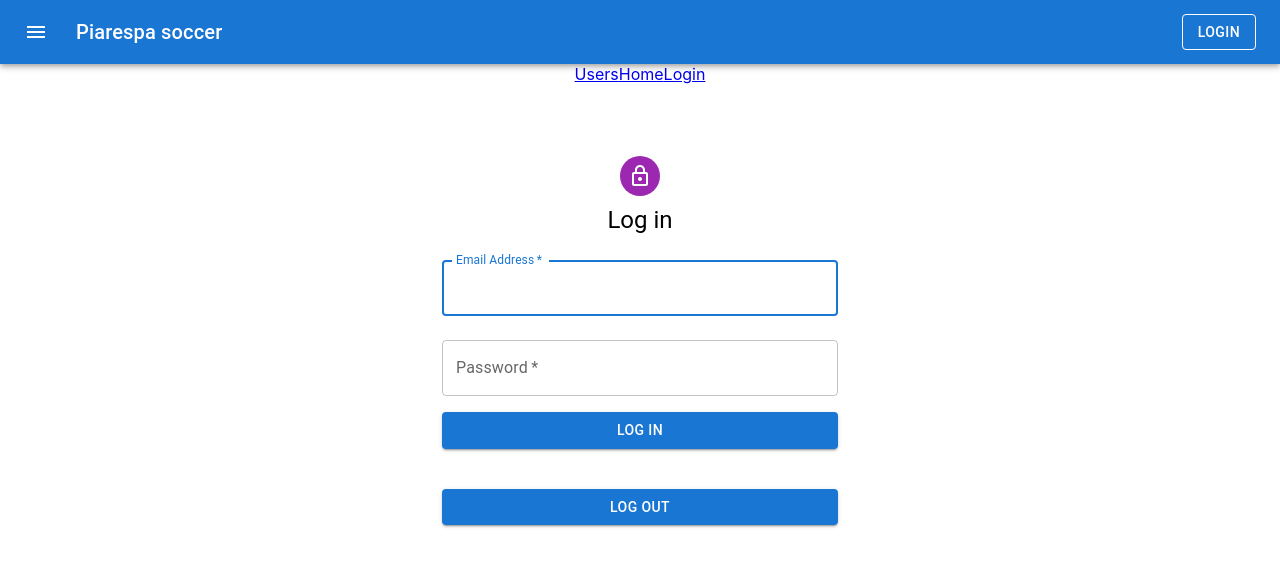
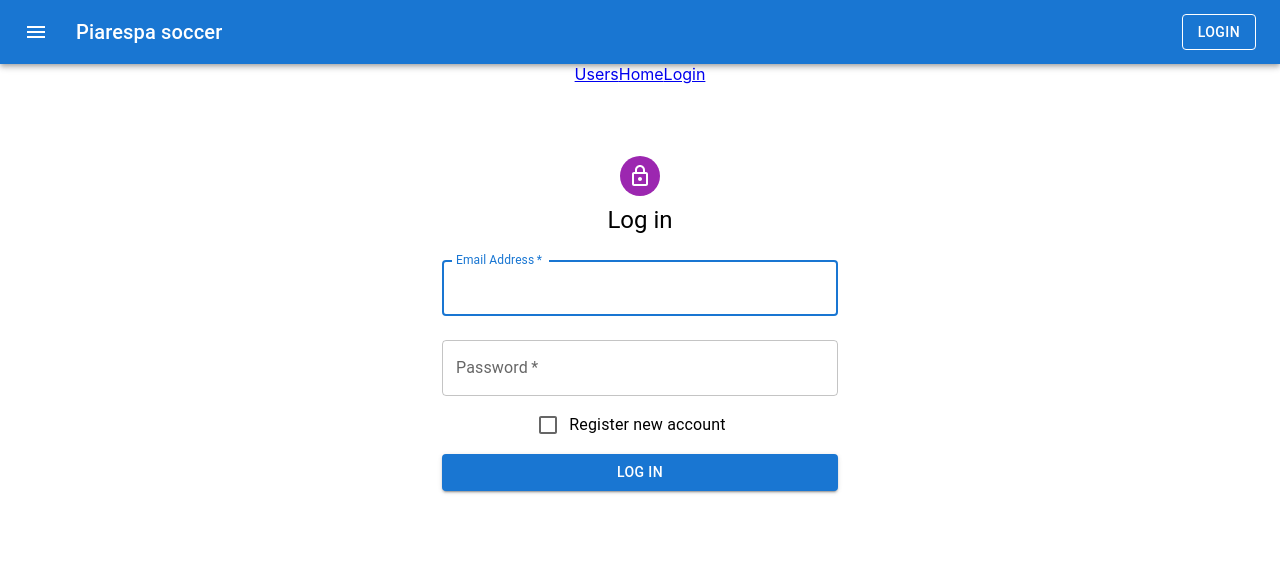
Before and after one commit to stikler51/piarespa-soccer, a React (Create React App) app: page /login in a window 1280 px wide. Shown: the top 566 px of the page. Built offline with nearby package versions, Linux system fonts and the light colour scheme; no server answers.

Commit message:
feat(App): add registering and saving users to db

```diff
--- a/src/components/forms/AuthForm/AuthForm.tsx
+++ b/src/components/forms/AuthForm/AuthForm.tsx
@@ -9,12 +9,17 @@ import Container from '@mui/material/Container'
 import { FieldValues, SubmitHandler, useForm } from 'react-hook-form'
 import { observer } from 'mobx-react-lite'
 import UserStore from '../../../stores/UserStore'
+import { Checkbox, FormControlLabel } from '@mui/material'
 
 function SignIn() {
   const { register, handleSubmit } = useForm()
   const user = UserStore
 
-  const onSubmit: SubmitHandler<FieldValues> = ({ email, password }) => {
+  const onSubmit: SubmitHandler<FieldValues> = ({ email, password, newAccount }) => {
+    if (newAccount) {
+      user.register({ email, password })
+      return
+    }
     user.login({ email, password })
   }
 
@@ -57,14 +62,11 @@ function SignIn() {
             id="password"
             autoComplete="current-password"
           />
+          <FormControlLabel {...register('newAccount')} control={<Checkbox />} label="Register new account" />
           <Button type="submit" fullWidth variant="contained" sx={{ mt: 1, mb: 2 }}>
             Log In
           </Button>
         </Box>
-
-        <Button fullWidth variant="contained" sx={{ mt: 3, mb: 2 }} onClick={user.logout}>
-          Log Out
-        </Button>
 
         {user.error && (
           <Typography component="p" sx={{ fontSize: 12 }} color="red">
--- a/src/pages/Users.tsx
+++ b/src/pages/Users.tsx
@@ -1,10 +1,22 @@
-import React from 'react'
+import React, { useEffect } from 'react'
 import logo from '../logo.svg'
 import '../App.css'
 import usePrivateRoute from '../hooks/usePrivateRoute'
+import { collection, getDocs } from 'firebase/firestore'
+import { db } from '../services/db'
 
 function Users() {
   usePrivateRoute()
+
+  useEffect(() => {
+    getDocs(collection(db, 'users')).then((snapshot) => {
+      console.log(snapshot)
+      snapshot.forEach((doc) => {
+        console.log(doc.id, ' => ', doc.data())
+      })
+    })
+  }, [])
+
   return (
     <>
       <img src={logo} className="App-logo" alt="logo" />
--- /dev/null
+++ b/src/services/db.ts
@@ -0,0 +1,10 @@
+import { setDoc, doc, getFirestore } from 'firebase/firestore'
+// import { FIREBASE_SERVICE } from './firebase'
+
+export const db = getFirestore()
+
+export const saveUser = async (uid: string, email: string | null) => {
+  await setDoc(doc(db, 'users', uid), {
+    email: email,
+  })
+}
--- a/src/stores/UserStore.ts
+++ b/src/stores/UserStore.ts
@@ -1,16 +1,19 @@
-import { signInWithEmailAndPassword, signOut } from 'firebase/auth'
+/* eslint-disable no-unused-vars */
+import { signInWithEmailAndPassword, signOut, createUserWithEmailAndPassword } from 'firebase/auth'
 import { makeAutoObservable } from 'mobx'
 import { auth } from '../services/auth'
+import { saveUser } from '../services/db'
 
-interface UserPayload {
+type UserPayload = {
   email: string
   password: string
 }
-interface IUserStore {
+
+type IUserStore = {
   user: any
   error: any
-  // eslint-disable-next-line no-unused-vars
   login: (payload: UserPayload) => void
+  register: (payload: UserPayload) => void
   logout: () => void
 }
 
@@ -37,6 +40,20 @@ const UserStore: IUserStore = makeAutoObservable({
         UserStore.error = error
       })
   },
+  register: ({ email, password }) => {
+    createUserWithEmailAndPassword(auth, email, password)
+      .then(({ user }) => {
+        UserStore.user = user
+        UserStore.error = null
+        return user
+      })
+      .then((user) => {
+        saveUser(user.uid, user.email)
+      })
+      .catch((error) => {
+        UserStore.error = error
+      })
+  },
 })
 
 export default UserStore
```
